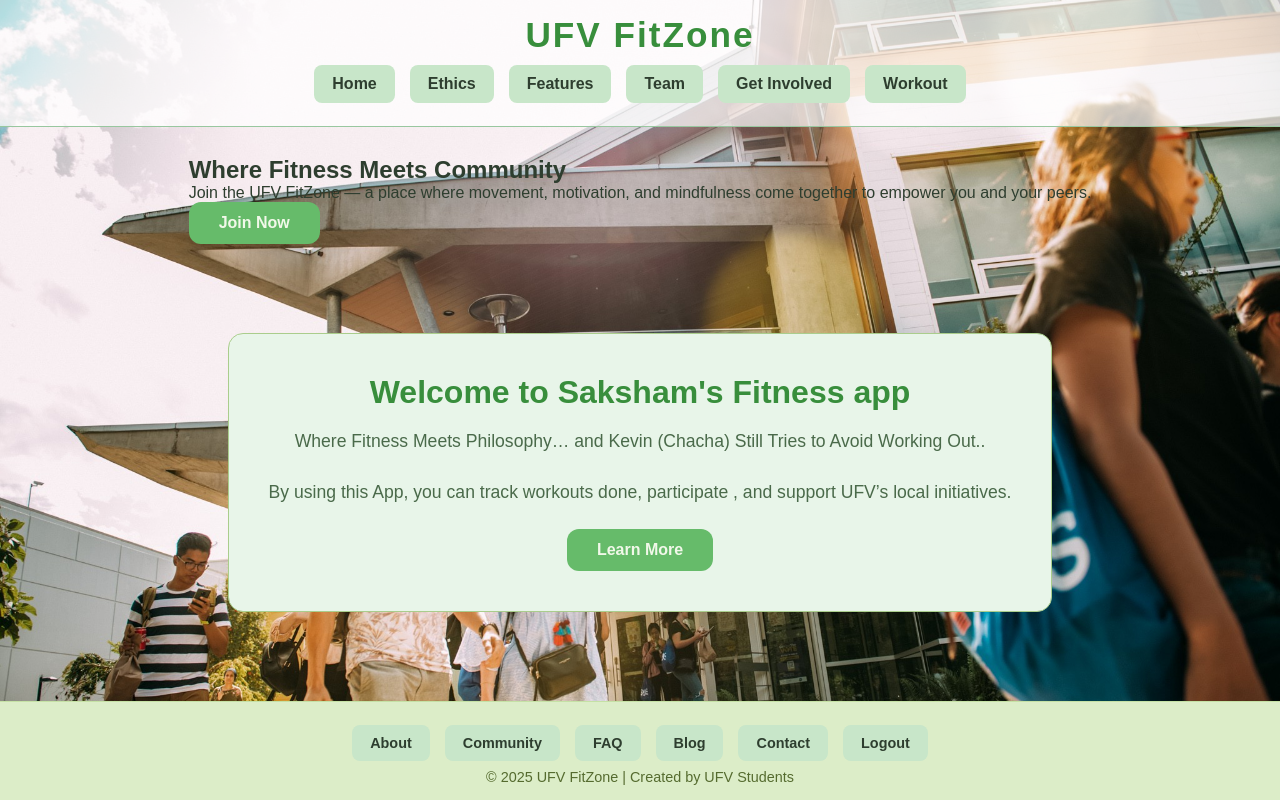
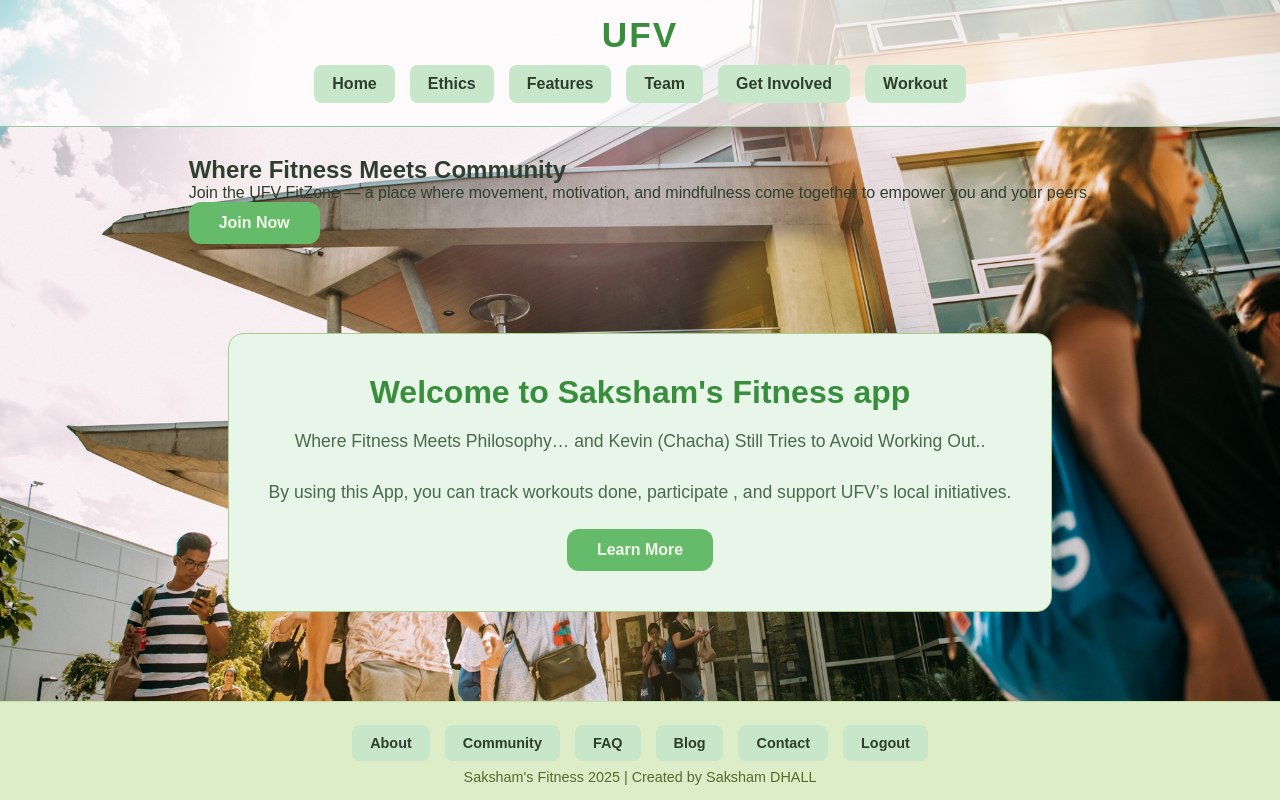
Before and after one commit to SAKSHAM-7777/FitnessActivity, a plain HTML site: page index.html in a window 1280 px wide. Drawn offline with Linux system fonts and the light colour scheme; sample sign-in values are in the browser's storage.

Commit message:
Modify title and footer content in index.html
Updated footer text and title in index.html.

```diff
--- a/index.html
+++ b/index.html
@@ -2,13 +2,13 @@
 <html lang="en">
 <head>
   <meta charset="UTF-8">
-  <title>UFV FitZone | Home</title>
+  <title>UFV | Home</title>
   <link rel="stylesheet" href="style.css">
 </head>
 <body>
 
 <header>
-  <h1 class="gradient-text">UFV FitZone</h1>
+  <h1 class="gradient-text">UFV </h1>
   <nav class="nav-top">
     <a href="index.html">Home</a>
     <a href="ethics.html">Ethics</a>
@@ -45,7 +45,7 @@
     <a href="contact.html">Contact</a>
     <a href="#" id="logoutBtnFooter">Logout</a>
   </nav>
-  <p>© 2025 UFV FitZone | Created by UFV Students</p>
+  <p>Saksham's Fitness 2025  | Created by Saksham DHALL</p>
 </footer>
 
 <script>
```
